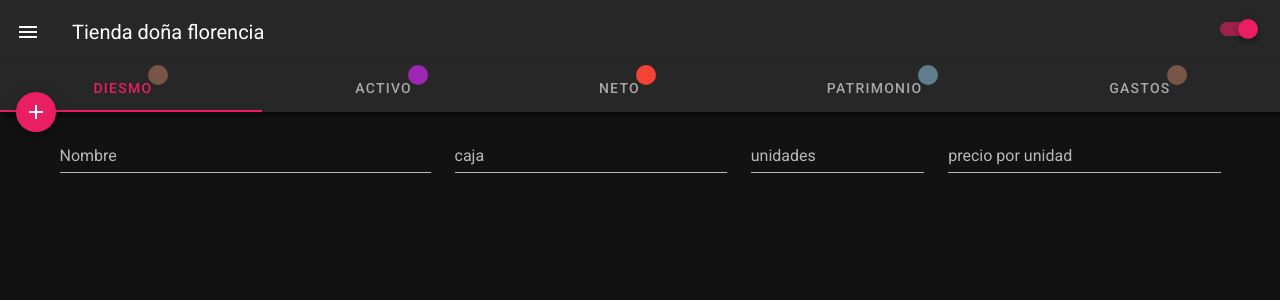
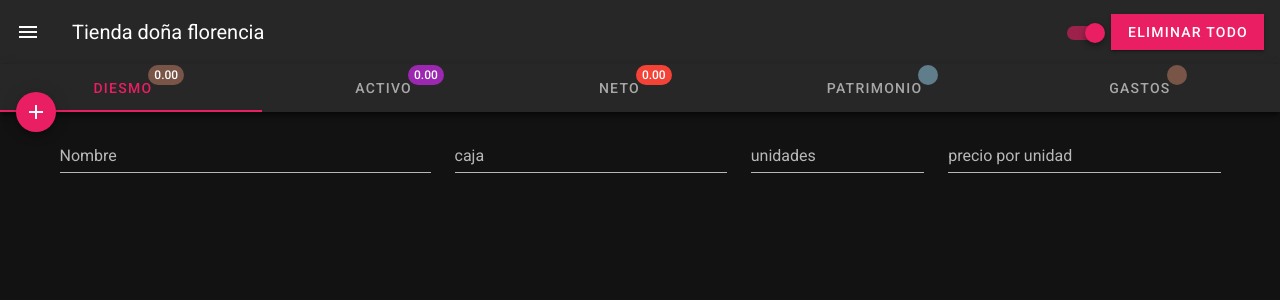
Before and after one commit to afreddier/flor, a Nuxt app: page / in a window 1280 px wide. Shown: the top 300 px of the page. Built offline with nearby package versions, Linux system fonts and the light colour scheme.

Commit message:
data persistence with localStorage

```diff
--- a/pages/index.vue
+++ b/pages/index.vue
@@ -18,7 +18,7 @@
         <v-switch
           v-model="$vuetify.theme.dark"
           color="pink"
-          class="mt-4"
+          class="mt-6"
         ></v-switch>
 
 
@@ -97,12 +97,9 @@
               </v-tabs>
             </v-toolbar>
 
-
-
-
           </template>
+<v-btn class="ma-0" tile color="pink" dark @click="deleteAll">Eliminar todo</v-btn>
     </v-app-bar>
-
     <v-form>
       <v-container>
         <v-row>
@@ -158,49 +155,6 @@
     </v-form>
 
 <Modal :alertError="alertError"/>
-
-    <!-- <v-container class="pa-0">
-      <div class="text-center" v-for="(item, index) in productsDetails" :key="index">
-          <v-chip
-            class="px-2 mr-0"
-            color="pink"
-            label
-            text-color="white"
-          >
-            <v-avatar
-              left
-              class="green darken-4 mr-0"
-            >
-              <span class="white--text font-weight-black text-caption">{{ index + 1 }}</span>
-            </v-avatar>
-            {{ item.name }}
-            <v-avatar right color="teal darken-4 ml-0">
-              <span class="white--text font-weight-black text-caption">{{ item.boxPrice }}</span>
-            </v-avatar>
-          </v-chip>
-
-          <v-avatar color="teal" size="36">
-            <span class="white--text font-weight-black text-caption">{{ item.qtyItems }}</span>
-          </v-avatar>
-
-          <v-btn @click="removeItemOfProductsDetails(item)"  fab dark x-small color="brown">
-            <v-icon size="26">mdi-close-thick</v-icon>
-          </v-btn>
-
-          <v-avatar color="teal" size="36">
-            <span class="white--text font-weight-black text-caption">{{ item.priceByItems }}</span>
-          </v-avatar>
-
-          <v-btn dark x-small fab color="red">
-            <v-icon size="26" dark>mdi-equal</v-icon>
-          </v-btn>
-
-          <v-avatar color="secondary">
-            <span class="white--text font-weight-black text-caption">{{ item.total }}</span>
-          </v-avatar>
-
-        </div>
-    </v-container> -->
 
     <v-container class="pa-0">
       <v-tabs
@@ -366,9 +320,24 @@ import Modal from '~/components/modal';
         this.titheM();
       }
     },
+    created() {
+      let arr = localStorage.getItem('itemArr');
+      if (arr === null){
+        this.productsDetails = [];
+      } else {
+        this.productsDetails = JSON.parse(arr);
+      }
+    },
     methods: {
+      deleteAll() {
+        this.productsDetails = [];
+        localStorage.removeItem('itemArr');
+      },
       removeItemOfProductsDetails(item) {
-        this.productsDetails = this.productsDetails.filter(x => x !== item)
+        this.productsDetails = this.productsDetails.filter(x => {
+          return x !== item
+        })
+        localStorage.setItem('itemArr', JSON.stringify(this.productsDetails));
       },
 
       entryForItemM() {
@@ -429,6 +398,7 @@ import Modal from '~/components/modal';
           resource.entryForItem = this.entryForItem;
 
           this.productsDetails.push(resource);
+          localStorage.setItem('itemArr', JSON.stringify(this.productsDetails));
 
           this.nameItem = '';
           this.boxPrice = '';
```
